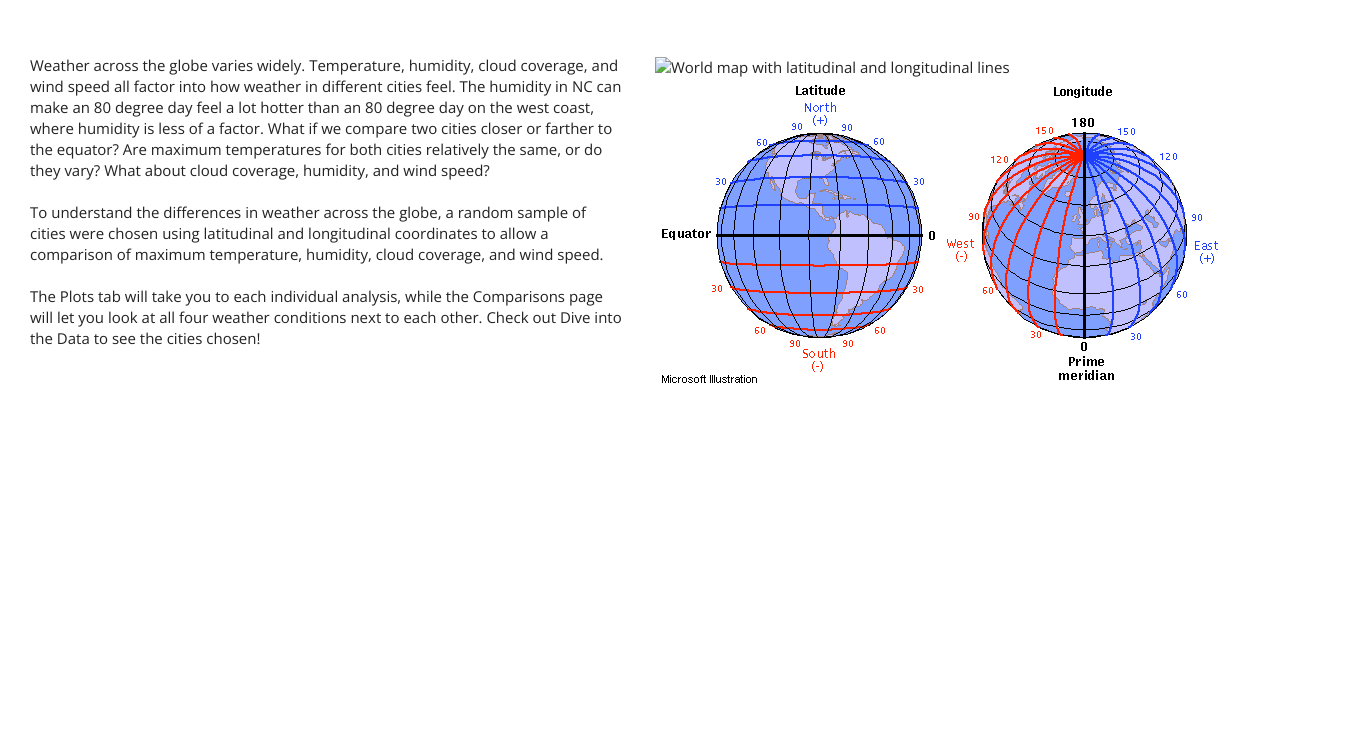
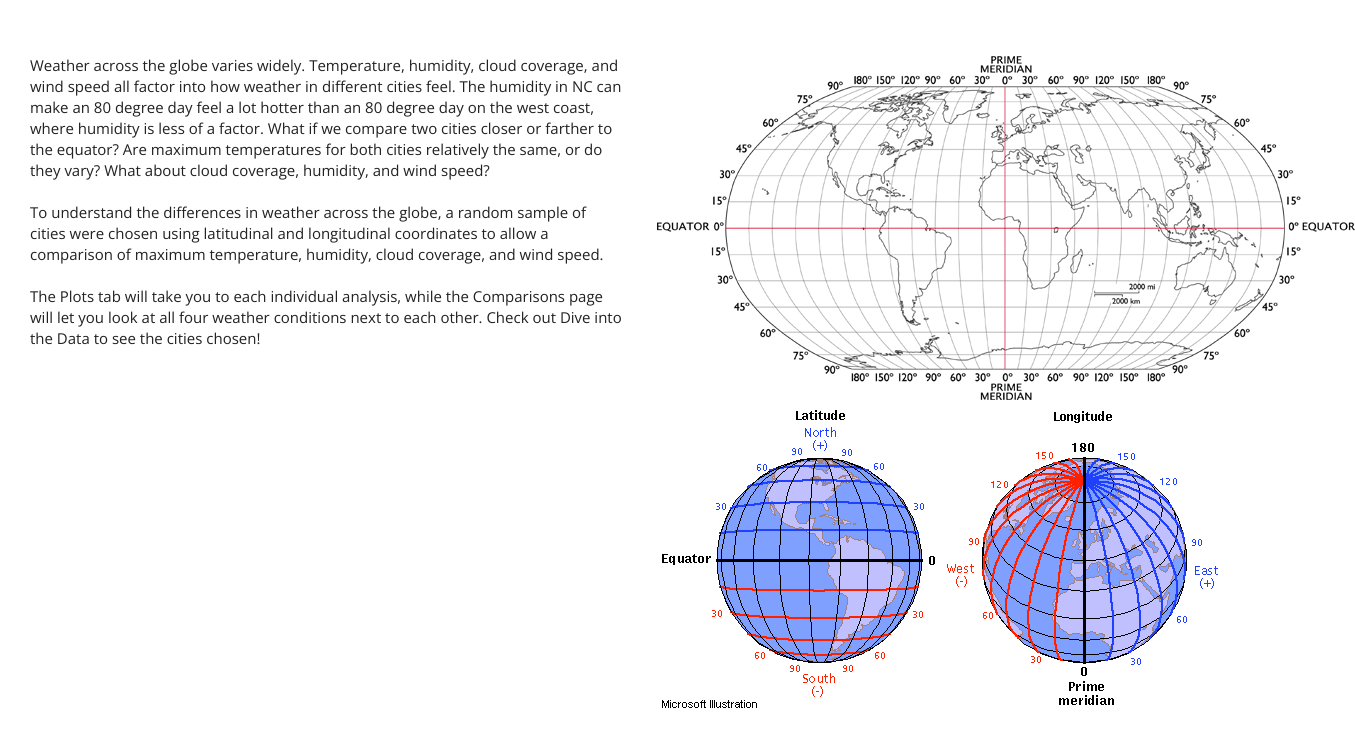
Before and after one commit to rvp0005/Web_Homework, a plain HTML site: page index.html in a window 1280 px wide. Shown: the part 136-881 px from the top of the page, 1355 px wide, since content can reach past the window. Before the commit the page ends 800 px from the top, so only its background shows below. Drawn offline with nearby package versions, Linux system fonts and the light colour scheme.

Commit message:
fixed a typo

```diff
--- a/index.html
+++ b/index.html
@@ -49,7 +49,7 @@
         </br>The Plots tab will take you to each individual analysis, while the Comparisons page will let you look at all four weather conditions next to each other.
         Check out Dive into the Data to see the cities chosen!</br>
         </p></div>
-        <div class="col-md-6"><div class = "images"><img src='Data_and_Images/world_map_2.gif' alt="World map with latitudinal and longitudinal lines"/>
+        <div class="col-md-6"><div class = "images"><img src='Data_and_Images/world_map_2.jpg' alt="World map with latitudinal and longitudinal lines"/>
         <img src = "Data_and_Images/lat_long.gif" alt="Latitude and longitude explanation"/>
         </div></div></div>
 
```
